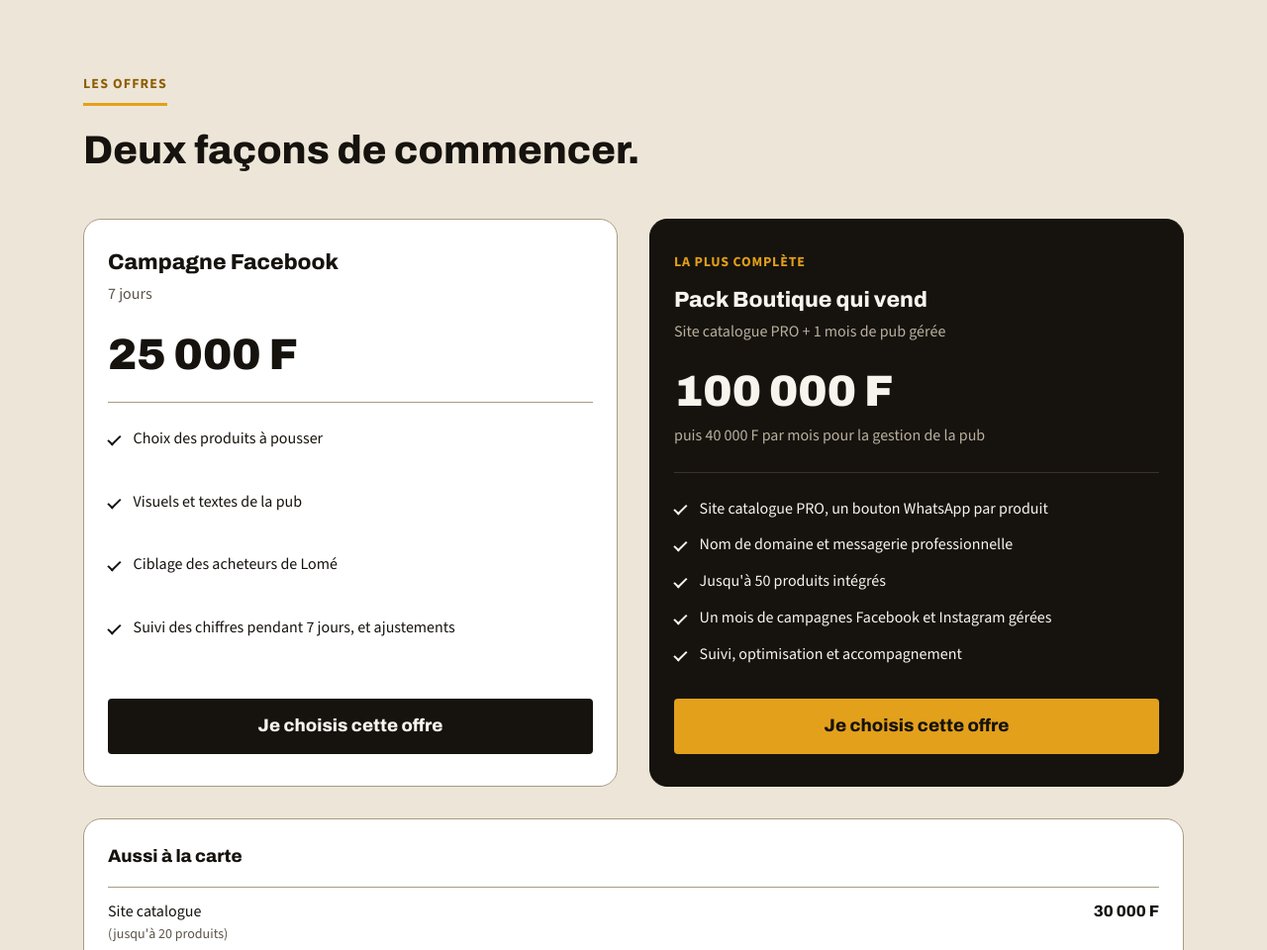
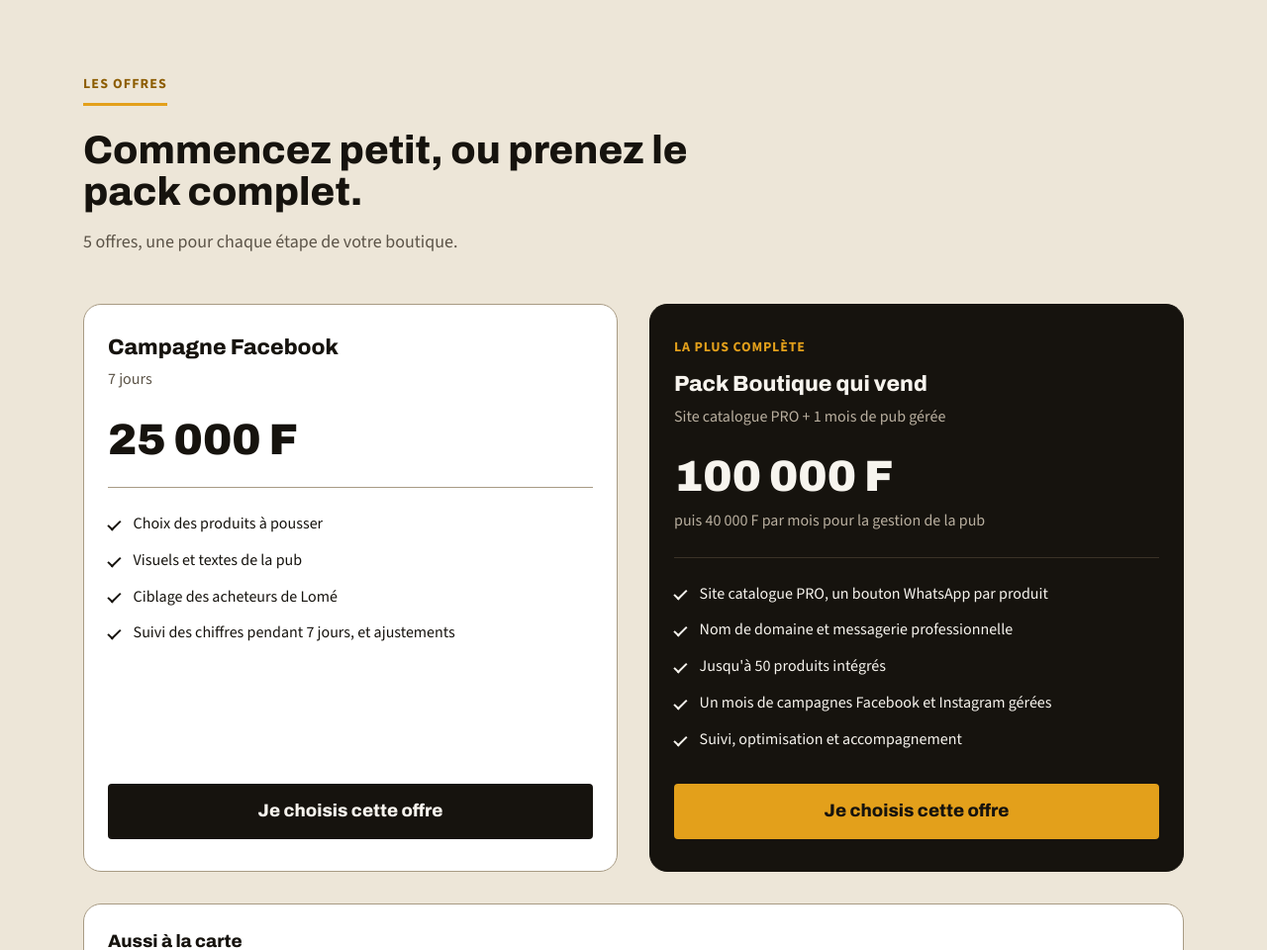
Before and after one commit to mewecrepin/boutique-qui-vend, a plain HTML site: page index.html in a window 1280 px wide. Shown: the part 3460-4420 px from the top of the page at 99% size. Drawn offline with nearby package versions, Linux system fonts and the light colour scheme.

Commit message:
Add files via upload

```diff
--- a/index.html
+++ b/index.html
@@ -134,7 +134,8 @@
     <div class="conteneur">
       <div class="entete-section">
         <p class="libelle">Les offres</p>
-        <h2 class="titre-section apparait">Deux façons de commencer.</h2>
+        <h2 class="titre-section apparait">Commencez petit, ou prenez le pack complet.</h2>
+        <p class="chapeau apparait">5 offres, une pour chaque étape de votre boutique.</p>
       </div>
       <div class="offres">
         <article class="offre apparait">
--- a/style.css
+++ b/style.css
@@ -171,7 +171,7 @@ p { margin: 0; }
 .offre--complete .offre__duree, .offre--complete .offre__suite { color: var(--gris-clair); }
 .offre__prix { font-family: var(--police-titre); font-stretch: var(--largeur-titre); font-weight: 900; font-size: var(--t-prix); line-height: 1.1; margin-top: var(--e-4); }
 .offre__suite { color: var(--gris); margin-top: var(--e-1); }
-.offre__liste { list-style: none; margin: var(--e-4) 0 var(--e-5); padding: var(--e-4) 0 0; border-top: 1px solid var(--trait); display: grid; gap: var(--e-2); flex: 1; }
+.offre__liste { list-style: none; margin: var(--e-4) 0 var(--e-5); padding: var(--e-4) 0 0; border-top: 1px solid var(--trait); display: grid; gap: var(--e-2); align-content: start; flex: 1; }
 .offre--complete .offre__liste { border-top-color: var(--trait-sombre); }
 .offre__liste li { padding-left: 1.6rem; position: relative; }
 .offre__liste li::before { content: ""; position: absolute; left: 0; top: 0.55em; width: 0.8rem; height: 0.45rem; border-left: 2.5px solid currentColor; border-bottom: 2.5px solid currentColor; transform: rotate(-45deg); }
```
